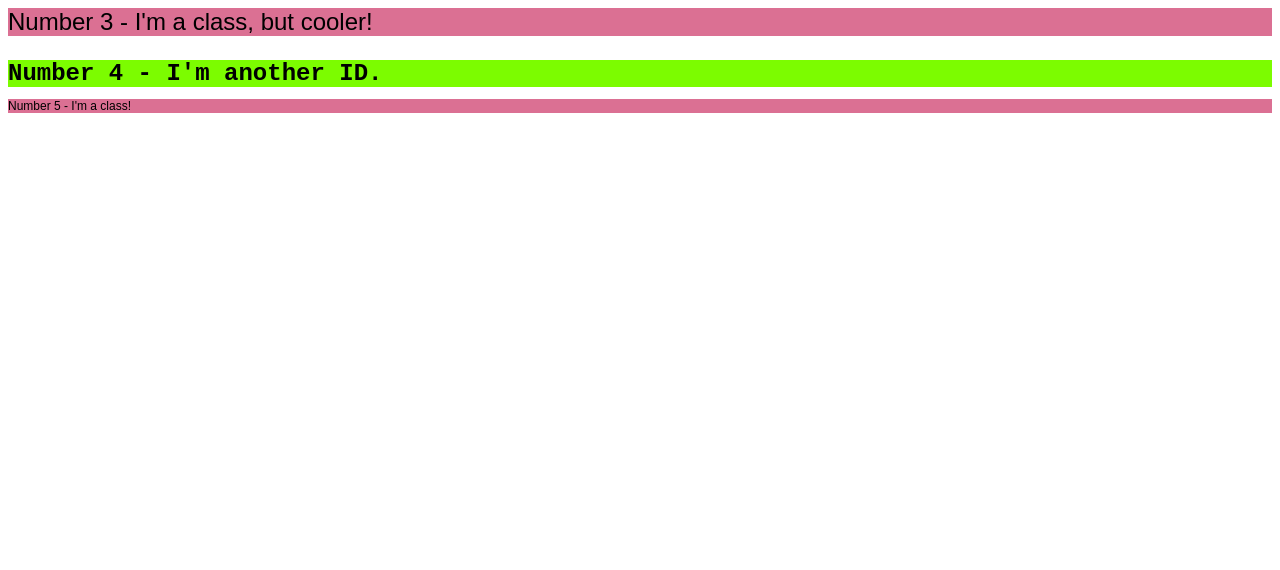
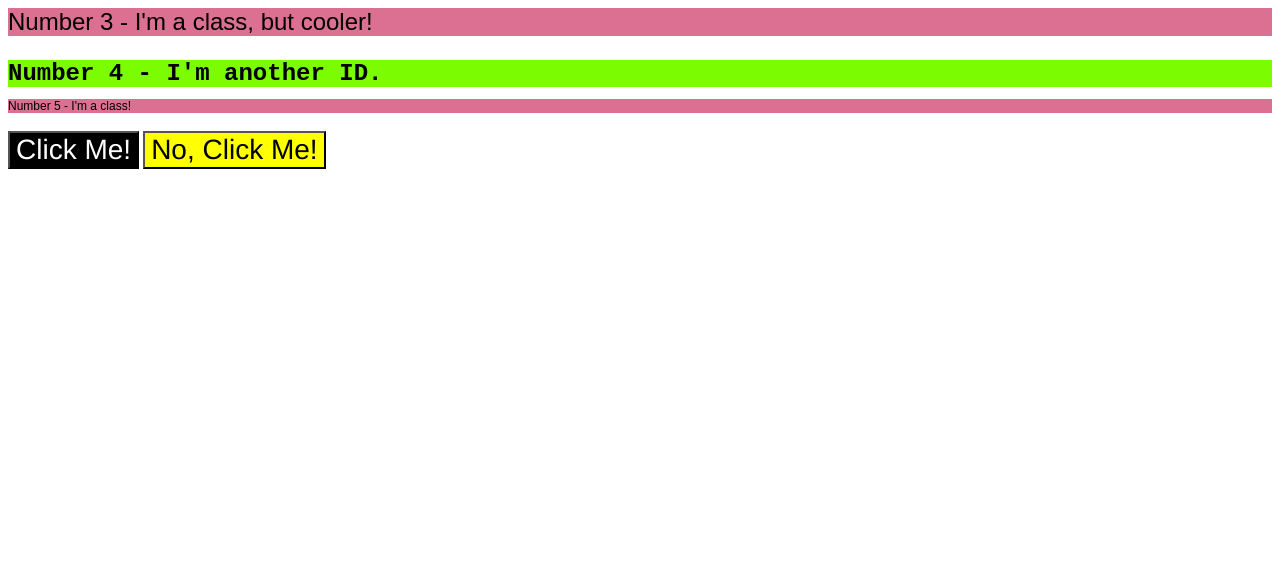
Before and after one commit to PrasseedhaRaghavan/odin-recipes, a plain HTML site: page recipes/AirFryFrnchTstStks.html in a window 1280 px wide. Shown: the part 230-800 px from the top of the page. Drawn offline with Linux system fonts and the light colour scheme.

Commit message:
Exe 03 completed

```diff
--- a/recipes/AirFryFrnchTstStks.html
+++ b/recipes/AirFryFrnchTstStks.html
@@ -39,5 +39,10 @@
                 Number 5 - I'm a class!
             </p>
         </P>
+        <Div>
+            <button class="tryme">Click Me!</button>
+            <button class="notryme">No, Click Me!</button>
+
+        </Div>
     </body>
 </html>
--- a/recipes/styles.css
+++ b/recipes/styles.css
@@ -33,3 +33,18 @@
     font-size: 24px;
     font-weight: bold;
 }
+
+button {
+    font-family: Helvetica,'Times New Roman', sans-serif;
+    font-size: 28px;
+}
+
+.tryme {
+    background-color: #000000;
+    color: #ffffff;
+}
+
+.notryme {
+    background-color: yellow;
+    color: #000000;
+}
```
